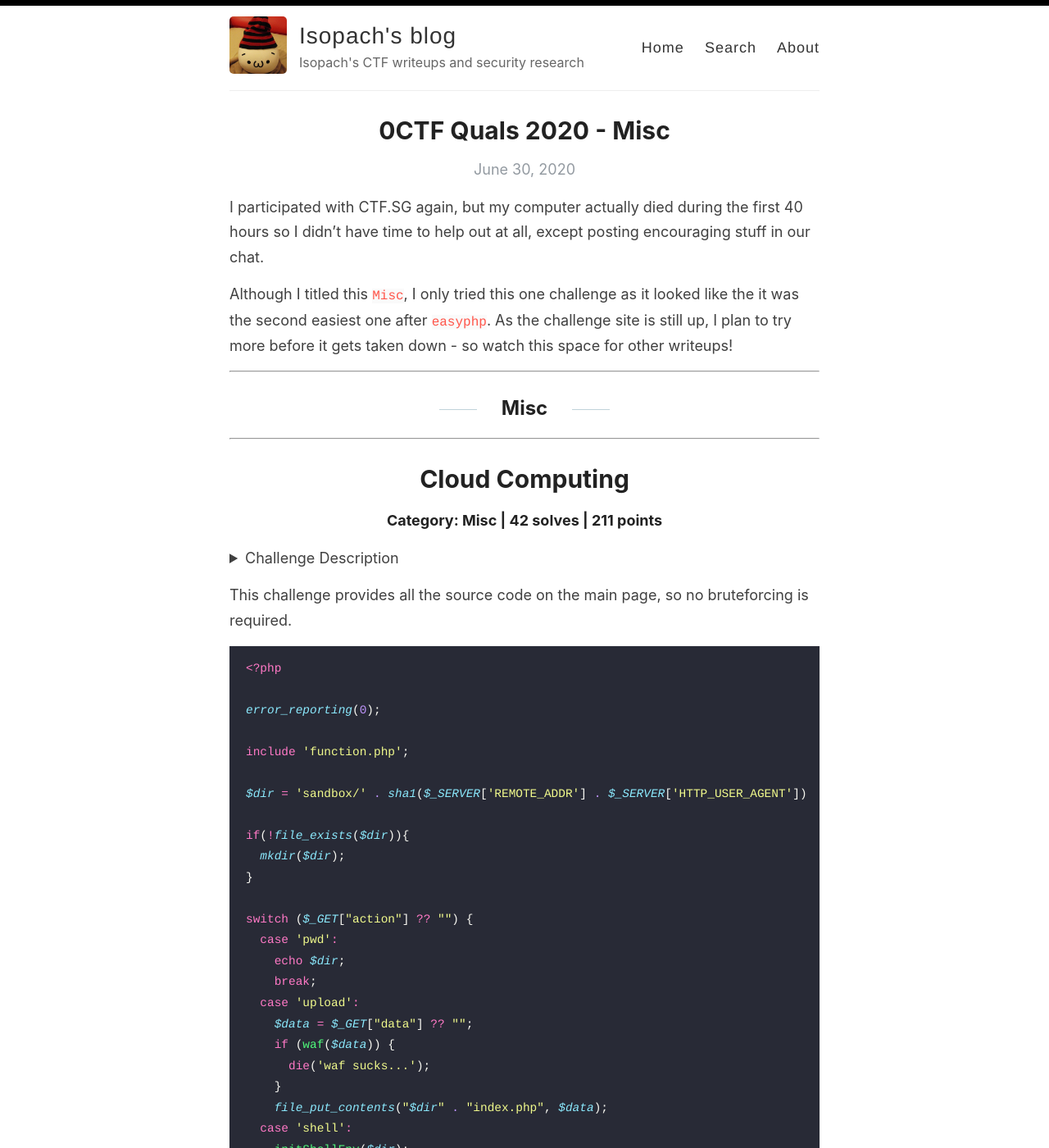
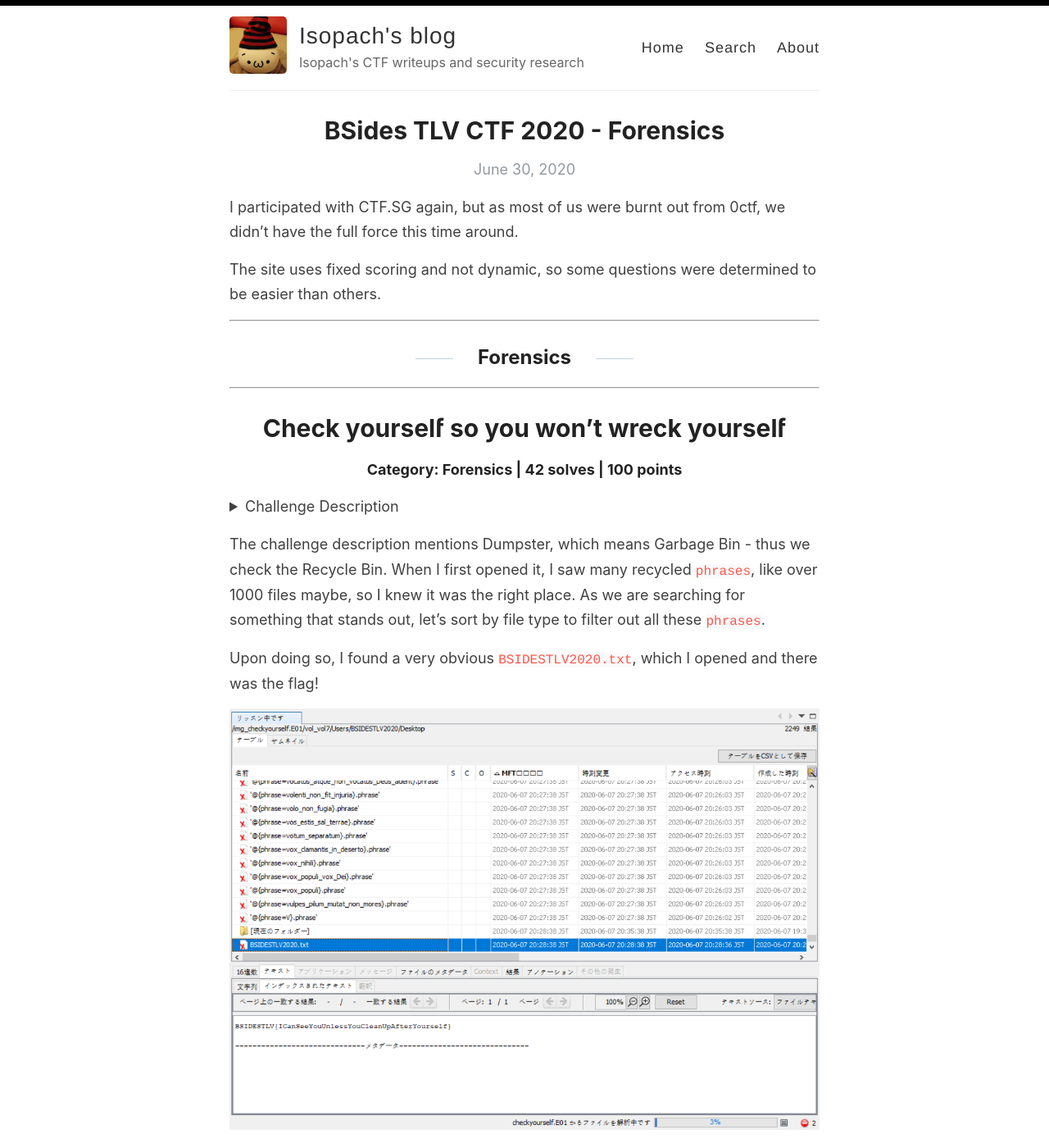
Before and after one commit to Isopach/isopach.github.io, a Jekyll site: the page built from index.html, in a window 1280 px wide and 1400 px high. Shown: the whole window at 82% size. Built offline with Jekyll 4.4.1, drawn with Linux system fonts in a browser that asks for light colours; the list of posts is cut into pages by our own code; some of the changed text lies outside the part shown.

Commit message:
Add BSides TLV CTF 2020 Writeup

```diff
--- /dev/null
+++ b/_posts/2020-06-30-BSides-TLV-CTF-2020.md
@@ -0,0 +1,76 @@
+---
+layout: post
+title: BSides TLV CTF 2020 - Forensics
+published: true
+categories: [Forensics]
+---
+
+I participated with CTF.SG again, but as most of us were burnt out from 0ctf, we didn't have the full force this time around.
+
+The site uses fixed scoring and not dynamic, so some questions were determined to be easier than others.
+
+---
+
+## Forensics
+
+---
+
+# Check yourself so you won't wreck yourself
+
+#### Category: Forensics | 42 solves | 100 points
+
+<details>
+  <summary>Challenge Description</summary>
+
+  Dumbster diving.
+
+<a href="http://bsidesctf.s3-website.eu-central-1.amazonaws.com/checkyourself.7z">File Download Link</a>
+</details>
+
+The challenge description mentions Dumpster, which means Garbage Bin - thus we check the Recycle Bin.
+When I first opened it, I saw many recycled `phrases`, like over 1000 files maybe, so I knew it was the right place.
+As we are searching for something that stands out, let's sort by file type to filter out all these `phrases`.
+
+Upon doing so, I found a very obvious `BSIDESTLV2020.txt`, which I opened and there was the flag!
+
+![Check Yourself Flag](../assets/bsides-tlv-ctf-2020/Check-Yourself-Flag.png)
+
+<details>
+  <summary>FLAG</summary>
+
+  BSIDESTLV{ICanSeeYouUnlessYouCleanUpAfterYourself}
+</details>
+
+***
+
+# MoreWithLess
+
+#### Category: Forensics | 29 solves | 200 points
+
+<details>
+  <summary>Challenge Description</summary>
+
+  You need some EFF in your life.
+
+<a href="http://bsidesctf.s3-website.eu-central-1.amazonaws.com/MoreWithLess.E01">File Download Link</a>
+</details>
+
+From what I can tell, EFF refers to Electronic Frontier Foundation, which doesn't mean anything for us.
+
+So what can be better with less, in a computer context? Maybe your browsing history?
+
+Hence I went to check for browser history! First IE... nope nothing there.
+
+So I continued looking for something that stood out... this time it was Chrome History!
+
+Unfortunately I deleted the 8 GB image so I don't have a screenshot now.
+
+And we've found the flag!
+
+<details>
+  <summary>FLAG</summary>
+
+  BSIDESTLV2020{HideYourNeedleInTheHayStack}
+</details>
+
+---
```
Also changed, not shown: _layouts/default.html (line endings or trailing spaces), assets/bsides-tlv-ctf-2020/Check-Yourself-Flag.png (added).
